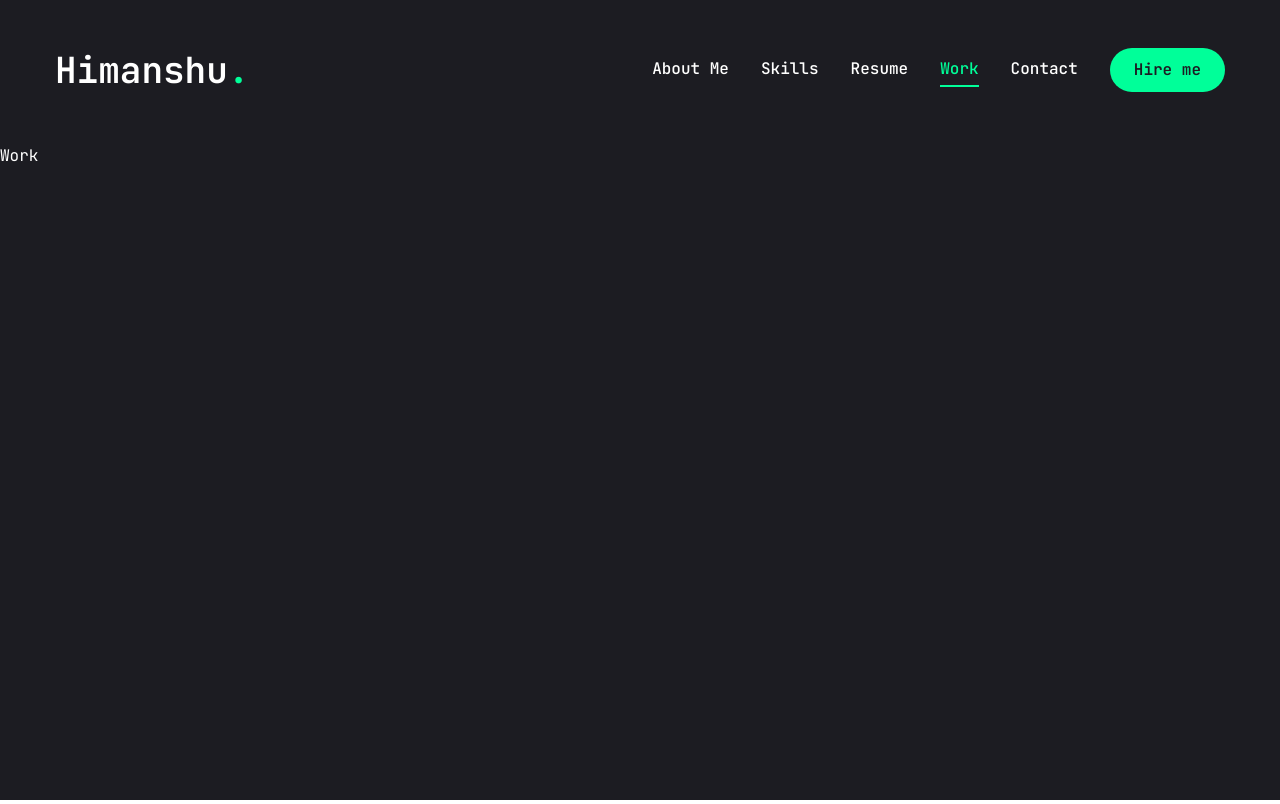
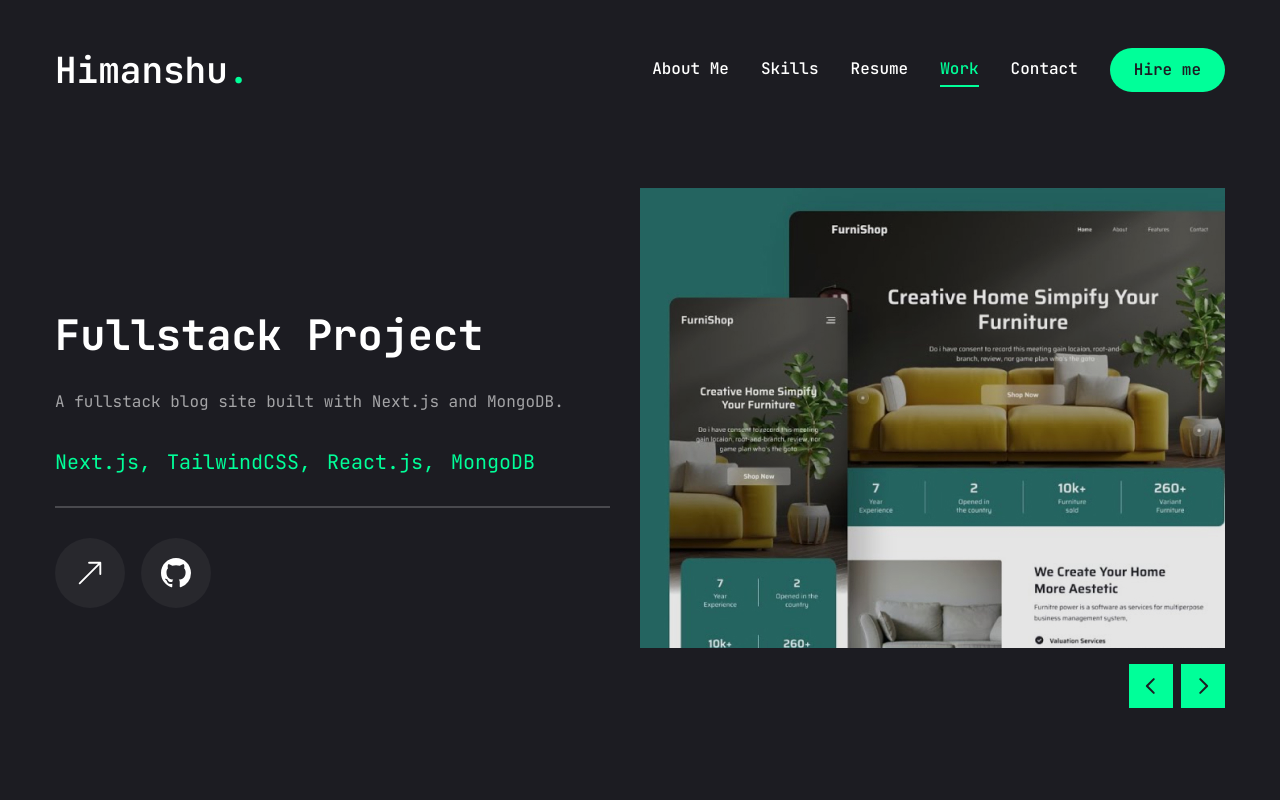
Before and after one commit to Himanshu-Khairnar/portfolio, a Next.js app: page /work in a window 1280 px wide. Built offline with nearby package versions, Linux system fonts and the light colour scheme.

Commit message:
Completed Work Page

```diff
--- a/package.json
+++ b/package.json
@@ -26,6 +26,7 @@
     "react-countup": "^6.5.3",
     "react-dom": "^19.0.0",
     "react-icons": "^5.4.0",
+    "swiper": "^11.2.0",
     "tailwind-merge": "^2.6.0",
     "tailwindcss-animate": "^1.0.7"
   },
--- a/src/app/work/page.tsx
+++ b/src/app/work/page.tsx
@@ -1,11 +1,153 @@
-import React from 'react'
+'use client';
 
-const page = () => {
+import { motion } from 'framer-motion';
+import React, { useState } from 'react';
+import { Swiper, SwiperSlide } from 'swiper/react';
+import "swiper/css";
+import { BsArrowUpRight, BsGithub } from 'react-icons/bs';
+import { Tooltip, TooltipContent, TooltipProvider, TooltipTrigger } from '@/components/ui/tooltip';
+import Link from 'next/link';
+import Image from 'next/image';
+import WorkSliderBtns from '@/components/WorkSliderBtns';
+
+const projects = [
+  {
+    num: "01",
+    category: "fullstack",
+    title: "Blog Site",
+    description: "A fullstack blog site built with Next.js and MongoDB.",
+    stack: [{ name: "Next.js" }, { name: "TailwindCSS" }, { name: "React.js" }, { name: "MongoDB" }],
+    image: '/assets/work/thumb1.png',
+    live: "https://example-blog-site.com",
+    github: "https://github.com/Himanshu-Khairnar/blog-next-js",
+  },
+  {
+    num: "02",
+    category: "frontend",
+    title: "Shopping Site",
+    description: "A React-based shopping site with Context API.",
+    stack: [{ name: "React.js" }, { name: "CSS" }, { name: "Context API" }],
+    image: '/assets/work/thumb2.png',
+    live: "https://example-shopping-site.com",
+    github: "https://github.com/Himanshu-Khairnar/React-Shopping-Site",
+  },
+  {
+    num: "03",
+    category: "backend",
+    title: "VideoStreamer",
+    description: "A backend project for streaming videos.",
+    stack: [{ name: "Node.js" }, { name: "Express.js" }, { name: "MongoDB" }],
+    image: '/assets/work/thumb3.png',
+    live: "",
+    github: "https://github.com/Himanshu-Khairnar/VideoStreamer",
+  },
+  {
+    num: "04",
+    category: "fullstack",
+    title: "Delivery Dashboard",
+    description: "A dashboard for tracking deliveries.",
+    stack: [{ name: "Next.js" }, { name: "TailwindCSS" }, { name: "MongoDB" }, { name: "React.js" }],
+    image: '/assets/work/thumb4.png',
+    live: "https://example-delivery-dashboard.com",
+    github: "https://github.com/Himanshu-Khairnar/deliveryDashboard",
+  },
+];
+
+const Page = () => {
+  const [project, setProject] = useState(projects[0]);
+
+  const handleSlideChange = (swiper: { activeIndex: number }) => {
+    const currentIndex = swiper.activeIndex;
+    setProject(projects[currentIndex]);
+  };
+
   return (
-    <div>
-      Work
-    </div>
-  )
-}
+    <motion.section
+      initial={{ opacity: 0 }}
+      animate={{ opacity: 1, transition: { delay: 0.4, duration: 0.4, ease: "easeIn" } }}
+      className="min-h-[80vh] flex flex-col justify-center py-12 xl:px-0"
+    >
+      <div className="container mx-auto">
+        <div className="flex flex-col xl:flex-row xl:gap-[30px]">
+          {/* Left Section */}
+          <div className="w-full xl:w-[50%] xl:h-[460px] flex flex-col xl:justify-between order-2 xl:order-none">
+            <div className="flex flex-col gap-[30px] h-[50%]">
+              <div className="text-8xl leading-none font-extrabold text-transparent text-outline">
+                {project.num}
+              </div>
+              <h2 className="text-[42px] font-bold leading-none text-white group-hover:text-accent transition-all duration-500 capitalize">
+                {project.category} project
+              </h2>
+              <p className="text-white/60">{project.description}</p>
+              <ul className="flex gap-4">
+                {project.stack.map((item, index) => (
+                  <li key={index} className="text-xl text-accent">
+                    {item.name}
+                    {index !== project.stack.length - 1 && ","}
+                  </li>
+                ))}
+              </ul>
+              <div className="border border-white/20"></div>
+              <div className="flex items-center gap-4">
+                {project.live && (
+                  <Link href={project.live}>
+                    <TooltipProvider delayDuration={100}>
+                      <Tooltip>
+                        <TooltipTrigger className="w-[70px] h-[70px] rounded-full bg-white/5 flex justify-center items-center group">
+                          <BsArrowUpRight className="text-white text-3xl group-hover:text-accent" />
+                        </TooltipTrigger>
+                        <TooltipContent>
+                          <p>Live project</p>
+                        </TooltipContent>
+                      </Tooltip>
+                    </TooltipProvider>
+                  </Link>
+                )}
+                <Link href={project.github}>
+                  <TooltipProvider delayDuration={100}>
+                    <Tooltip>
+                      <TooltipTrigger className="w-[70px] h-[70px] rounded-full bg-white/5 flex justify-center items-center group">
+                        <BsGithub className="text-white text-3xl group-hover:text-accent" />
+                      </TooltipTrigger>
+                      <TooltipContent>
+                        <p>GitHub repository</p>
+                      </TooltipContent>
+                    </Tooltip>
+                  </TooltipProvider>
+                </Link>
+              </div>
+            </div>
+          </div>
 
-export default page
+          {/* Right Section */}
+          <div className="w-full xl:w-[50%]">
+            <Swiper
+              spaceBetween={30}
+              slidesPerView={1}
+              className="xl:h-[520px] mb-12"
+              onSlideChange={handleSlideChange}
+            >
+              {projects.map((project, index) => (
+                <SwiperSlide key={index} className="w-full">
+                  <div className="h-[460px] relative group flex justify-center items-center bg-pink-50/20">
+                    <div className="absolute top-0 bottom-0 w-full h-full bg-black/10 z-10"></div>
+                    <div className="relative w-full h-full">
+                      <Image src={project.image} fill className="object-cover" alt={project.title} />
+                    </div>
+                  </div>
+                </SwiperSlide>
+              ))}
+              <WorkSliderBtns
+                containerStyles="flex gap-2 absolute right-0 bottom-[calc(50%_-_22px)] xl:bottom-0 z-20 w-full justify-between xl:w-max xl:justify-none"
+                btnStyles="bg-accent hover:bg-accent-hover text-primary text-[22px] w-[44px] h-[44px] flex justify-center items-center transition-all"
+                iconStyles=""
+              />
+            </Swiper>
+          </div>
+        </div>
+      </div>
+    </motion.section>
+  );
+};
+
+export default Page;
--- /dev/null
+++ b/src/components/WorkSliderBtns.tsx
@@ -0,0 +1,23 @@
+'use client'
+import { useSwiper } from "swiper/react"
+import {PiCaretLeftBold,PiCaretRightBold} from 'react-icons/pi'
+type Props={
+    containerStyles:string,
+    btnStyles:string,
+    iconStyles:string
+}
+const WorkSliderBtns = ({containerStyles,btnStyles,iconStyles}:Props) => {
+  const swiper = useSwiper();
+  return (
+    <div className={containerStyles}>
+        <button className={btnStyles} onClick={()=>swiper.slidePrev()}>
+            <PiCaretLeftBold className={iconStyles}/>
+        </button>
+        <button className={btnStyles} onClick={()=>swiper.slideNext()}>
+            <PiCaretRightBold className={iconStyles}/>
+        </button>
+    </div>
+  )
+}
+
+export default WorkSliderBtns
```
Also changed, not shown: src/app/contact/page.tsx (+7 -1 lines), 1 other file (tests, documents, lock files or other folders).
